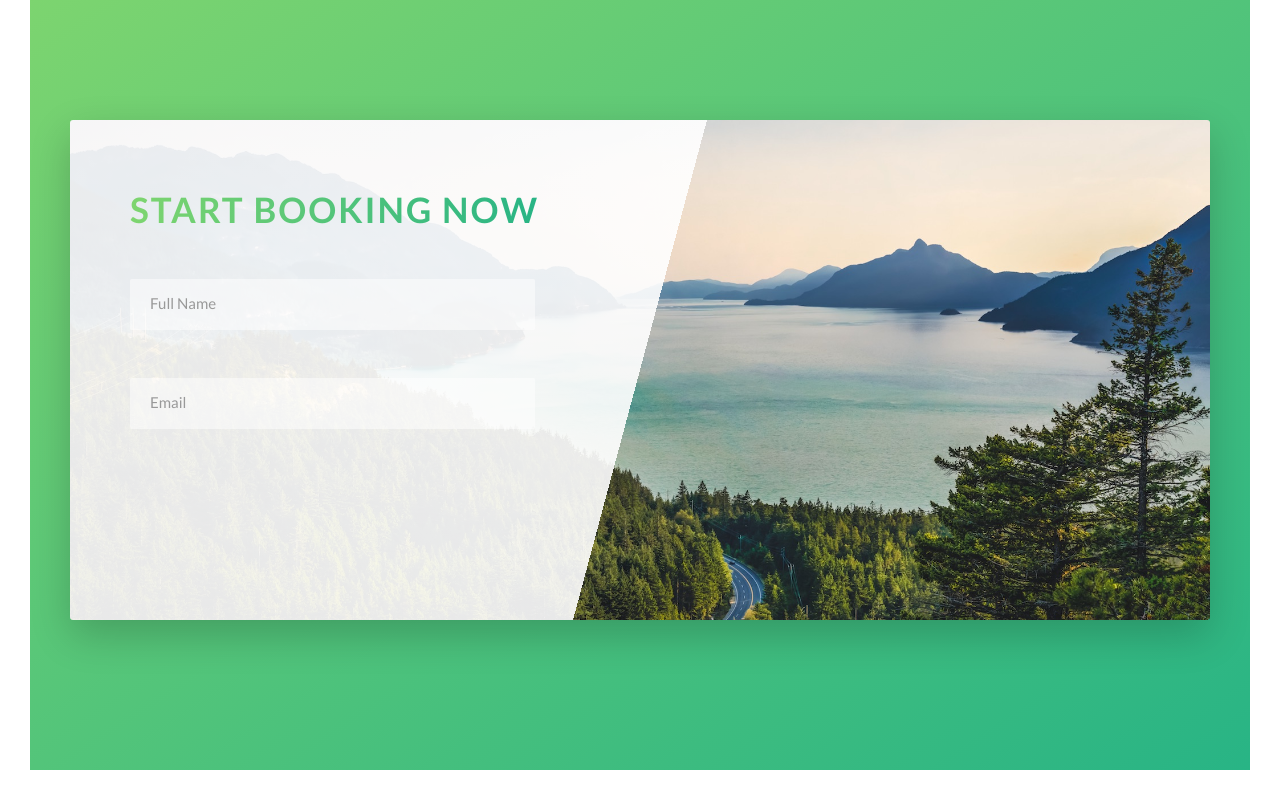
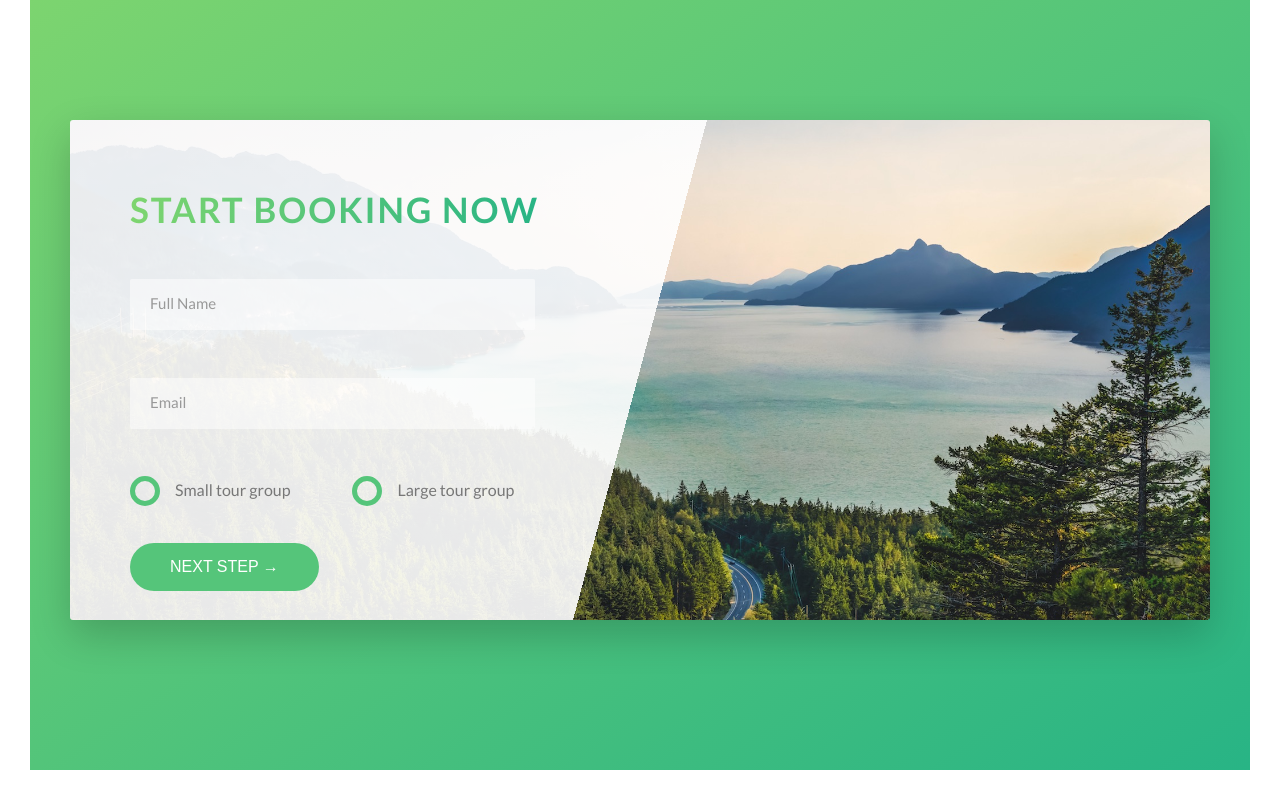
Before and after one commit to Muratozbk/Natours-Project-CSS, a website: page index.html in a window 1280 px wide. Shown: the part 4475-5275 px from the top of the page. Drawn offline with Linux system fonts and the light colour scheme.

Commit message:
form commit

```diff
--- a/index.html
+++ b/index.html
@@ -285,6 +285,28 @@
                                     <input type="email" class="form__input" placeholder="Email" id="email" required>
                                     <label for="email" class="form__label">Email addres </label>
                                 </div>
+                                <div class="form__group u-margin-bottom-medium">
+                                    <div class="form__radio-group">
+                                        <input type="radio" class="form__radio-input" id="small" name="size">
+                                        <label for="small" class="form__radio-label">
+                                            <span class="form__radio-button"></span>
+                                            Small tour group
+                                        </label>
+                                    </div>
+
+                                    <div class="form__radio-group">
+                                        <input type="radio" class="form__radio-input" id="large" name="size">
+                                        <label for="large" class="form__radio-label">
+                                            <span class="form__radio-button"></span>
+                                            Large tour group</label>
+                                    </div>
+                                </div>
+
+                                 <div class="form__group">
+                                    <button class="btn btn--green">
+                                        Next step &rarr;
+                                    </button>
+                                 </div>
                             </form>
                         </div>
                     </div>
--- a/sass/base/_utilities.scss
+++ b/sass/base/_utilities.scss
@@ -1,10 +1,10 @@
 .u-center-text {
-    text-align: center;
+    text-align: center !important;
 }
 
-.u-margin-bottom-big { margin-bottom: 8rem;}
-.u-margin-bottom-medium { margin-bottom: 4rem;}
-.u-margin-bottom-small { margin-bottom: 1.5rem;}
+.u-margin-bottom-big { margin-bottom: 8rem !important;}
+.u-margin-bottom-medium { margin-bottom: 4rem !important;}
+.u-margin-bottom-small { margin-bottom: 1.5rem !important;}
 
-.u-margin-top-big { margin-top: 8rem;}
-.u-margin-top-huge { margin-top: 10rem;}
+.u-margin-top-big { margin-top: 8rem !important;}
+.u-margin-top-huge { margin-top: 10rem !important;}
--- a/sass/components/_button.scss
+++ b/sass/components/_button.scss
@@ -1,4 +1,5 @@
 .btn {
+    &,
     &:link,
     &:visited {
         text-transform: uppercase;
@@ -9,6 +10,10 @@
         transition:all .2s;
         position: relative;
         font-size: $default-font-size;
+
+        //Change for the <button> element
+        border: none;
+        cursor: pointer;
     }
 
     &:hover {
@@ -21,7 +26,9 @@
         }
     }
 
-    &:active{
+    &:active,
+    &:focus {
+        outline: none;
         transform: translateY(-1px);
         box-shadow: 0 .5rem 1rem rgba($color-black, 0.2);
     }
--- a/sass/components/_form.scss
+++ b/sass/components/_form.scss
@@ -14,6 +14,7 @@
         border-bottom: 3px solid transparent;
         width: 90%;
         display: block;
+        transition: all .3s;
 
         &:focus {
             outline: none;
@@ -46,4 +47,50 @@
         visibility: hidden;
         transform: translateY(-3.5rem);
     }
+
+    &__radio-group {
+        width: 49%;
+        display: inline-block;
+    }
+
+    &__radio-input {
+        display: none;
+    }
+
+    &__radio-label {
+        font-size: $default-font-size;
+        cursor: pointer;
+        position: relative;
+        padding-left: 4.5rem;
+    }
+
+    &__radio-button {
+        height: 3rem;
+        width: 3rem;
+        border: 5px solid $color-primary;
+        border-radius: 50%;
+        display: inline-block;
+        position: absolute;
+        left: 0;
+        top: -.5;
+
+        &::after {
+           height: 1.3rem;
+           width: 1.3rem;
+           content: "";
+           display: block;
+           border-radius: 50%;
+           position: absolute;
+           top: 50%;
+           left: 50%;
+           transform: translate(-50%, -50%);
+           background-color: $color-primary;
+            opacity: 0;
+            transition: opacity .2s;
+        }
+    }
+
+    &__radio-input:checked ~ &__radio-label &__radio-button::after {
+        opacity: 1;
+    }
 }
```
Also changed, not shown: css/main.css, css/main.min.css.
